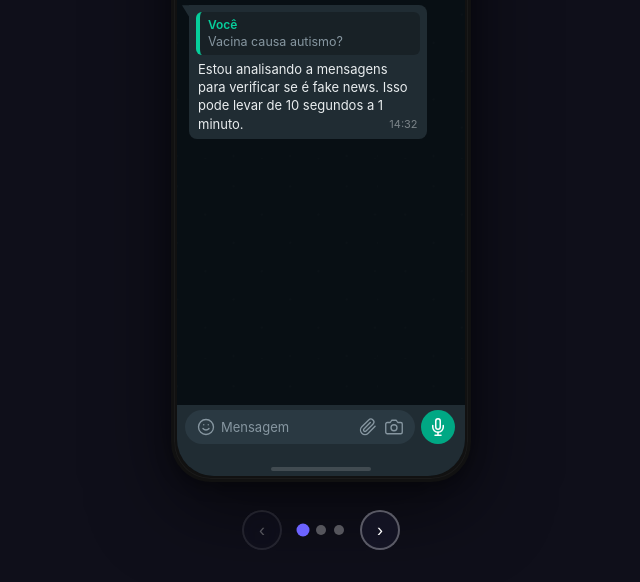
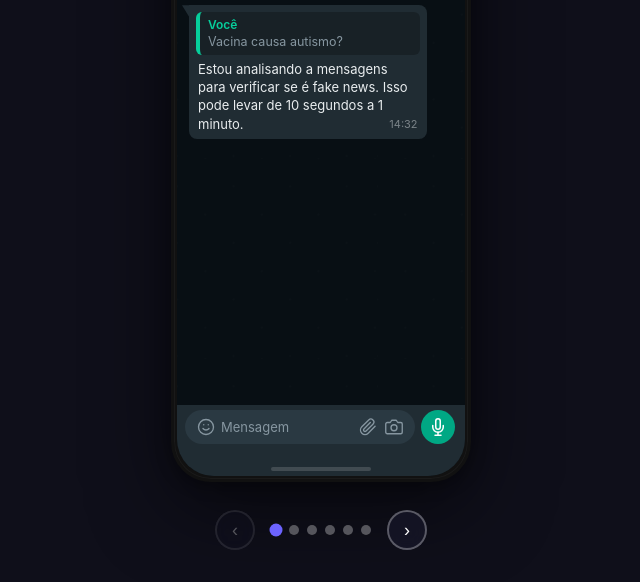
Before and after one commit to TaCertoIssoAI/pitch, a website built with Vite: page index.html in a window 1280 px wide. Shown: the part 218-800 px from the top of the page, without its empty margins (319-959 px from the left). Built offline with nearby package versions, Linux system fonts and the light colour scheme.

Commit message:
feat: implement etapa scenes with dynamic transitions and styling updates

```diff
--- a/src/components/whatsapp/whatsapp.css
+++ b/src/components/whatsapp/whatsapp.css
@@ -1,3 +1,8 @@
+/* ── Msg sections (for etapa highlights) ── */
+.msg-section {
+  /* GSAP controls color/textShadow — no CSS transitions needed */
+}
+
 .wa-chat {
   display: flex;
   flex-direction: column;
--- /dev/null
+++ b/src/scenes/etapaFactory.js
@@ -0,0 +1,93 @@
+import gsap from "gsap";
+import { el } from "../utils/dom.js";
+import { TIMINGS } from "../utils/constants.js";
+
+/**
+ * Factory that builds a split-screen "etapa" scene.
+ *
+ * @param {object}  phoneRefs       – shared refs from the phone component
+ * @param {object}  opts
+ * @param {boolean} opts.movePhone  – true if phone needs to travel from 20vw → -25vw
+ * @param {Element} opts.section    – the .msg-section to scroll to & highlight
+ * @param {Element|null} opts.prevSection – previous section to un-highlight (null on first)
+ * @param {string}  opts.title      – panel heading
+ * @param {string}  opts.text       – panel body
+ */
+export function createEtapaScene(phoneRefs, opts) {
+  const tl = gsap.timeline();
+
+  // ── Build panel ──
+  const panel = el("div", { className: "stage-panel" }, [
+    el("h3", { textContent: opts.title }),
+    el("p", { textContent: opts.text }),
+  ]);
+  phoneRefs.stage.appendChild(panel);
+  const panelTitle = panel.querySelector("h3");
+  const panelText = panel.querySelector("p");
+  gsap.set(panel, { opacity: 1, x: 0 });
+  gsap.set([panelTitle, panelText], { opacity: 0, x: 50 });
+
+  // ── 1. Move phone to split-screen left (if needed) ──
+  if (opts.movePhone) {
+    tl.to(phoneRefs.root, {
+      x: "-25vw",
+      duration: TIMINGS.phoneMove,
+      ease: "power3.inOut",
+    });
+  }
+
+  // ── 2. Reset neon on previous section ──
+  if (opts.prevSection) {
+    tl.to(opts.prevSection, {
+      color: "#e9edef",
+      textShadow: "0 0 0px rgba(32,198,89,0)",
+      duration: 0.4,
+      ease: "power2.out",
+    }, opts.movePhone ? "<" : "+=0");
+  }
+
+  // ── 3. Auto-scroll to current section ──
+  const messagesEl = phoneRefs.messages;
+  tl.to(messagesEl, {
+    scrollTop: () => opts.section.offsetTop - 20,
+    duration: 0.8,
+    ease: "power2.inOut",
+  }, opts.prevSection ? "<+0.1" : (opts.movePhone ? "<+0.3" : "+=0"));
+
+  // ── 4. Neon highlight on current section ──
+  tl.fromTo(
+    opts.section,
+    {
+      color: "#e9edef",
+      textShadow: "0 0 0px rgba(32,198,89,0)",
+    },
+    {
+      color: "#20c659",
+      textShadow:
+        "0 0 6px rgba(32,198,89,0.5), 0 0 20px rgba(32,198,89,0.25), 0 0 44px rgba(32,198,89,0.1)",
+      duration: 0.7,
+      ease: "power2.out",
+    },
+    "<+0.3"
+  );
+
+  // ── 5. Panel fade-in with stagger ──
+  tl.fromTo(
+    [panelTitle, panelText],
+    { opacity: 0, x: 50 },
+    {
+      opacity: 1,
+      x: 0,
+      duration: 0.6,
+      stagger: 0.12,
+      ease: "power2.out",
+    },
+    "<"
+  );
+
+  // ── 6. Hold ──
+  tl.to({}, { duration: 0.6 });
+
+  // Store panel ref so the next scene can fade it out
+  return { tl, panel, panelTitle, panelText };
+}
--- a/src/scenes/index.js
+++ b/src/scenes/index.js
@@ -1,9 +1,15 @@
 import { createScene as scene01 } from "./scene01-chat.js";
 import { createScene as scene02 } from "./scene02-zoom.js";
 import { createScene as scene03 } from "./scene03-followup.js";
+import { createScene as scene04 } from "./scene04-etapa2.js";
+import { createScene as scene05 } from "./scene05-etapa3.js";
+import { createScene as scene06 } from "./scene06-etapa4.js";
 
 export const scenes = [
   { label: "scene01", factory: scene01 },
   { label: "scene02", factory: scene02 },
   { label: "scene03", factory: scene03 },
+  { label: "scene04", factory: scene04 },
+  { label: "scene05", factory: scene05 },
+  { label: "scene06", factory: scene06 },
 ];
--- a/src/scenes/scene02-zoom.js
+++ b/src/scenes/scene02-zoom.js
@@ -7,7 +7,7 @@ export function createScene(phoneRefs) {
   const botBubble = phoneRefs.botBubble;
 
   // Build external panel (Stage right)
-  const panel = el("div", { className: "scene02-panel" }, [
+  const panel = el("div", { className: "stage-panel" }, [
     el("h3", { textContent: "Etapa 1" }),
     el("p", {
       textContent:
--- a/src/scenes/scene03-followup.js
+++ b/src/scenes/scene03-followup.js
@@ -4,6 +4,7 @@ import { createTypingIndicator } from "../components/whatsapp/typingIndicator.js
 import { TIMINGS, EASINGS } from "../utils/constants.js";
 
 const FACT_CHECK_HTML = `
+  <div class="msg-section" id="sec-resumo">
   <p><strong>Resumo Geral:</strong></p>
   <p>Todas as afirmações foram classificadas como Falsas.</p>
   <p>
@@ -18,7 +19,9 @@ const FACT_CHECK_HTML = `
       https://tacertoissoai.com.br/verificacao/VsuVWdNTZW3S
     </a>
   </p>
+  </div>
 
+  <div class="msg-section" id="sec-analise">
   <p><strong>Análise por afirmação:</strong></p>
   <p><strong>Afirmação 1:</strong> A vacina causa autismo</p>
   <p><strong>Veredito:</strong> Falso</p>
@@ -32,7 +35,9 @@ const FACT_CHECK_HTML = `
     específicas relacionadas a vacinas e autismo também foram verificadas como falsas ou fora de contexto
     por agências de checagem, como o Estadão [6][7][8][9].
   </p>
+  </div>
 
+  <div class="msg-section" id="sec-fontes">
   <p><strong>Fontes:</strong></p>
 
   <p><span class="factcheck-source-meta">[1]</span> Algumas vacinas podem causar autismo? - Revista Arco - UFSM</p>
@@ -115,6 +120,7 @@ const FACT_CHECK_HTML = `
       https://www.estadao.com.br/estadao-verifica/falso-aluminio-vacinas-encefalite-autoimune-autismo/
     </a>
   </p>
+  </div>
 `;
 
 export function createScene(phoneRefs) {
@@ -122,6 +128,9 @@ export function createScene(phoneRefs) {
   const secondBotBubble = createBubble("bot", "", { className: "wa-bubble--factcheck" });
   const secondBotText = secondBotBubble.querySelector(".wa-bubble__text");
   const { container: typingEl, startLoop, killLoop } = createTypingIndicator();
+
+  // Inject HTML immediately so section refs are available for later scenes
+  secondBotText.innerHTML = FACT_CHECK_HTML;
 
   phoneRefs.messages.appendChild(typingEl);
   phoneRefs.messages.appendChild(secondBotBubble);
@@ -216,15 +225,14 @@ export function createScene(phoneRefs) {
     "-=0.25"
   );
 
-  tl.call(() => {
-    secondBotText.innerHTML = FACT_CHECK_HTML;
-  }, [], "<");
-
   tl.to({}, { duration: TIMINGS.scenePause });
 
-  // Keep reference in case a future scene needs to swap this placeholder text.
+  // Store references for later scenes
   phoneRefs.secondBotBubble = secondBotBubble;
   phoneRefs.secondBotText = secondBotText;
+  phoneRefs.secResumo = secondBotText.querySelector("#sec-resumo");
+  phoneRefs.secAnalise = secondBotText.querySelector("#sec-analise");
+  phoneRefs.secFontes = secondBotText.querySelector("#sec-fontes");
 
   return tl;
 }
--- /dev/null
+++ b/src/scenes/scene04-etapa2.js
@@ -0,0 +1,27 @@
+import gsap from "gsap";
+import { createEtapaScene } from "./etapaFactory.js";
+
+export function createScene(phoneRefs) {
+  const tl = gsap.timeline();
+
+  // Fade out scene03's position — phone moves from 20vw → -25vw handled by factory
+  // Fade out scene02's stage-one panel (it was left invisible by scene03, but ensure it)
+  // No previous etapa panel to fade out here — scene03 already hid the stage-one panel.
+
+  const { tl: etapaTl, panel, panelTitle, panelText } = createEtapaScene(phoneRefs, {
+    movePhone: true,
+    section: phoneRefs.secResumo,
+    prevSection: null,
+    title: "Etapa 2: Resumo e Veredito",
+    text: "A IA consolida os dados das checagens e gera um veredito claro e direto para o usuário.",
+  });
+
+  tl.add(etapaTl);
+
+  // Store refs for next scene
+  phoneRefs.etapa2Panel = panel;
+  phoneRefs.etapa2PanelTitle = panelTitle;
+  phoneRefs.etapa2PanelText = panelText;
+
+  return tl;
+}
--- /dev/null
+++ b/src/scenes/scene05-etapa3.js
@@ -0,0 +1,34 @@
+import gsap from "gsap";
+import { createEtapaScene } from "./etapaFactory.js";
+
+export function createScene(phoneRefs) {
+  const tl = gsap.timeline();
+
+  // Fade out previous panel (etapa 2)
+  tl.to(
+    [phoneRefs.etapa2PanelTitle, phoneRefs.etapa2PanelText],
+    {
+      opacity: 0,
+      x: 36,
+      duration: 0.4,
+      stagger: 0.08,
+      ease: "power2.inOut",
+    }
+  );
+
+  const { tl: etapaTl, panel, panelTitle, panelText } = createEtapaScene(phoneRefs, {
+    movePhone: false,
+    section: phoneRefs.secAnalise,
+    prevSection: phoneRefs.secResumo,
+    title: "Etapa 3: Análise Detalhada",
+    text: "Cada afirmação contida na mensagem original é destrinchada e verificada individualmente contra a desinformação.",
+  });
+
+  tl.add(etapaTl);
+
+  phoneRefs.etapa3Panel = panel;
+  phoneRefs.etapa3PanelTitle = panelTitle;
+  phoneRefs.etapa3PanelText = panelText;
+
+  return tl;
+}
--- /dev/null
+++ b/src/scenes/scene06-etapa4.js
@@ -0,0 +1,34 @@
+import gsap from "gsap";
+import { createEtapaScene } from "./etapaFactory.js";
+
+export function createScene(phoneRefs) {
+  const tl = gsap.timeline();
+
+  // Fade out previous panel (etapa 3)
+  tl.to(
+    [phoneRefs.etapa3PanelTitle, phoneRefs.etapa3PanelText],
+    {
+      opacity: 0,
+      x: 36,
+      duration: 0.4,
+      stagger: 0.08,
+      ease: "power2.inOut",
+    }
+  );
+
+  const { tl: etapaTl, panel, panelTitle, panelText } = createEtapaScene(phoneRefs, {
+    movePhone: false,
+    section: phoneRefs.secFontes,
+    prevSection: phoneRefs.secAnalise,
+    title: "Etapa 4: Transparência",
+    text: "As evidências são apresentadas com links diretos para fontes oficiais, governamentais e científicas.",
+  });
+
+  tl.add(etapaTl);
+
+  phoneRefs.etapa4Panel = panel;
+  phoneRefs.etapa4PanelTitle = panelTitle;
+  phoneRefs.etapa4PanelText = panelText;
+
+  return tl;
+}
--- a/src/style.css
+++ b/src/style.css
@@ -34,7 +34,7 @@ body {
   overflow: hidden;
 }
 
-.scene02-panel {
+.stage-panel {
   position: absolute;
   top: 50%;
   right: 6vw;
@@ -44,7 +44,7 @@ body {
   opacity: 0;
 }
 
-.scene02-panel h3 {
+.stage-panel h3 {
   color: #20c659;
   font-size: 24px;
   font-weight: 700;
@@ -56,14 +56,14 @@ body {
   margin-bottom: 10px;
 }
 
-.scene02-panel p {
+.stage-panel p {
   color: #e9edef;
   font-size: 16px;
   line-height: 1.6;
 }
 
 @media (max-width: 900px) {
-  .scene02-panel {
+  .stage-panel {
     top: calc(50% + 240px);
     right: auto;
     left: 50%;
```
